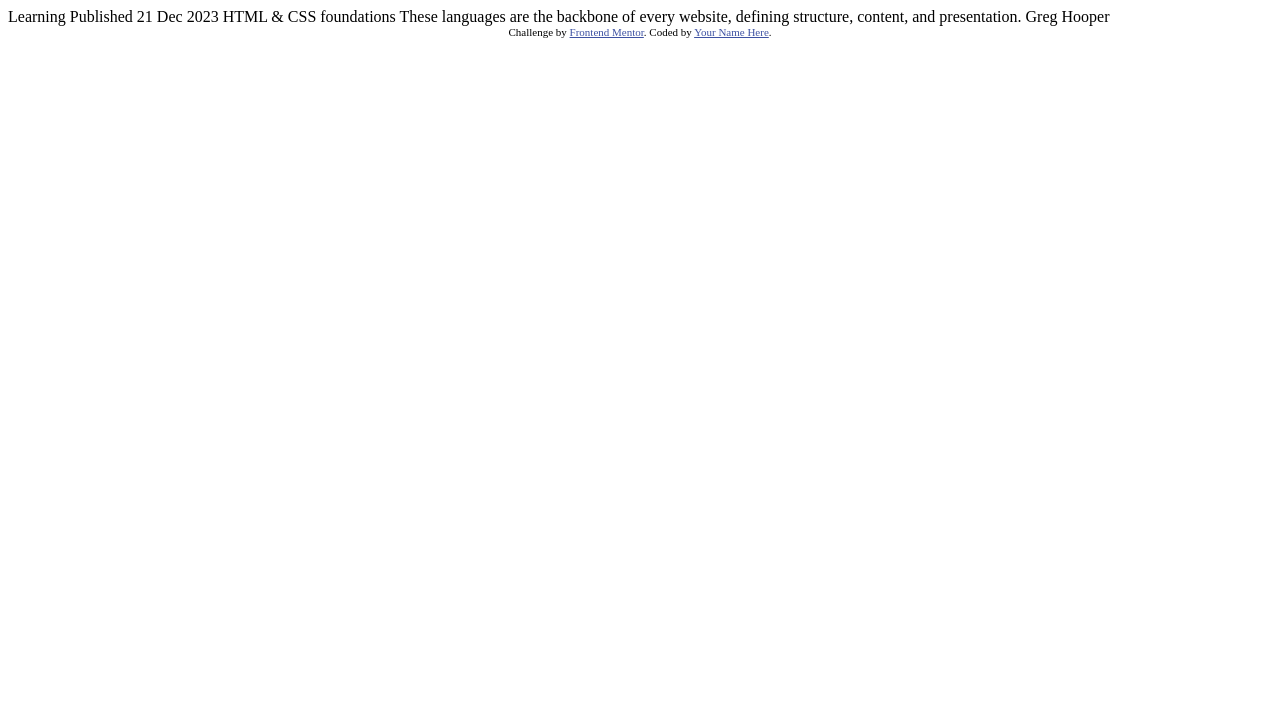
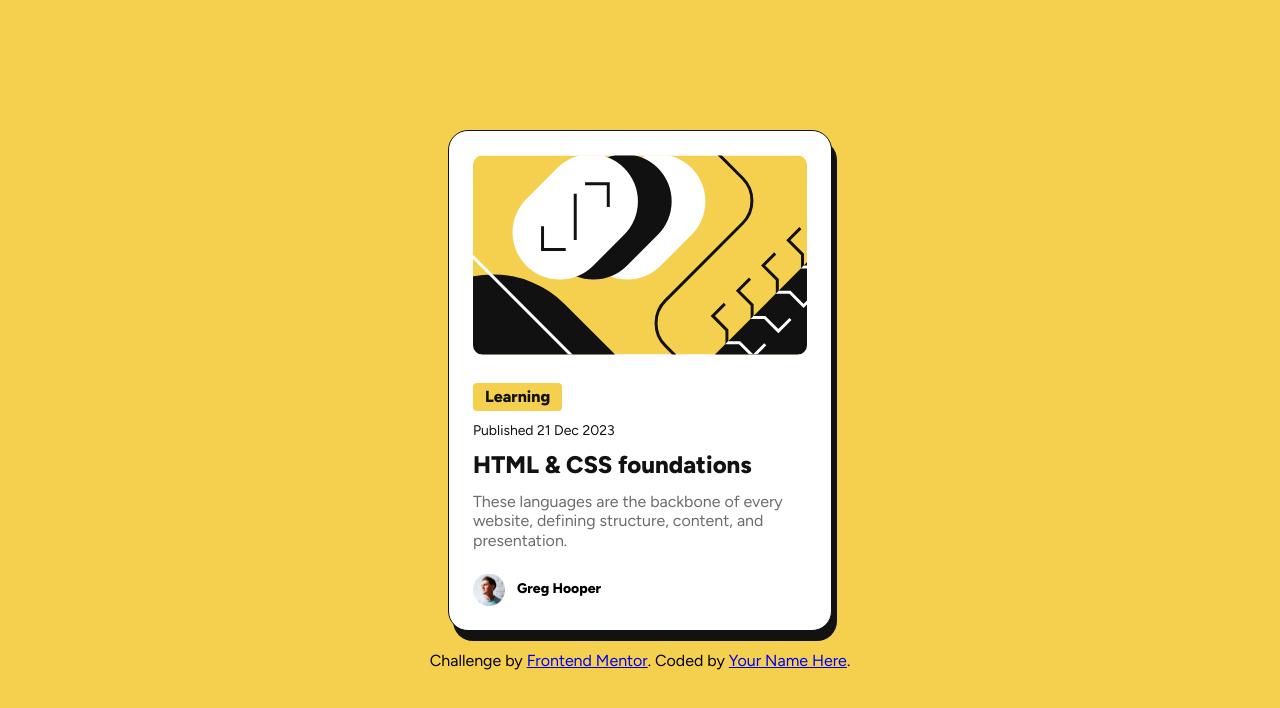
Before and after one commit to ichanmsngkyy/FrontendMentor-Projects, a plain HTML site: page blog_preview/index.html in a window 1280 px wide. Drawn offline with Linux system fonts and the light colour scheme.

Commit message:
Done BLOG

```diff
--- a/blog_preview/index.html
+++ b/blog_preview/index.html
@@ -1,34 +1,47 @@
 <!DOCTYPE html>
 <html lang="en">
   <head>
-  <meta charset="UTF-8">
-  <meta name="viewport" content="width=device-width, initial-scale=1.0"> <!-- displays site properly based on user's device -->
+    <meta charset="UTF-8" />
+    <meta name="viewport" content="width=device-width, initial-scale=1.0" />
+    <!-- displays site properly based on user's device -->
 
-  <link rel="icon" type="image/png" sizes="32x32" href="./assets/images/favicon-32x32.png">
+    <link
+      rel="icon"
+      type="image/png"
+      sizes="32x32"
+      href="./assets/images/favicon-32x32.png"
+    />
 
     <title>Frontend Mentor | Blog preview card</title>
 
     <!-- Feel free to remove these styles or customise in your own stylesheet 👍 -->
-  <style>
-    .attribution { font-size: 11px; text-align: center; }
-    .attribution a { color: hsl(228, 45%, 44%); }
-  </style>
+    <link rel="stylesheet" href="style.css" />
   </head>
   <body>
+    <div class="card">
+      <div class="image">
+        <img src="assets/images/illustration-article.svg" alt="Background" />
+      </div>
+      <div class="content">
+        <div class="learn">Learning</div>
+        <div class="publish">Published 21 Dec 2023</div>
+        <div class="title">HTML & CSS foundations</div>
+        <div class="description">
+          These languages are the backbone of every
+          website, defining structure, content, and presentation.
+        </div>
+      </div>
 
-  Learning
-
-  Published 21 Dec 2023
-
-  HTML & CSS foundations
-
-  These languages are the backbone of every website, defining structure, content, and presentation.
-
-  Greg Hooper
+      <div class="author">
+        <img src="assets/images/image-avatar.webp"
+        alt="profile">Greg Hooper</div>
+    </div>
 
     <div class="attribution">
-    Challenge by <a href="https://www.frontendmentor.io?ref=challenge" target="_blank">Frontend Mentor</a>.
-    Coded by <a href="#">Your Name Here</a>.
+      Challenge by
+      <a href="https://www.frontendmentor.io?ref=challenge" target="_blank"
+        >Frontend Mentor</a
+      >. Coded by <a href="#">Your Name Here</a>.
     </div>
   </body>
 </html>
--- /dev/null
+++ b/blog_preview/style.css
@@ -0,0 +1,108 @@
+@import url("https://fonts.googleapis.com/css2?family=Figtree:ital,wght@0,300..900;1,300..900&display=swap");
+
+:root {
+  --yellow: hsl(47, 88%, 63%);
+  --white: hsl(0, 0%, 100%);
+  --gray500: hsl(0, 0%, 42%);
+  --gray950: hsl(0, 0%, 7%);
+}
+
+* {
+  margin: 0;
+  padding: 0;
+  box-sizing: border-box;
+  line-height: 1.2em;
+}
+
+html,
+body {
+  display: flex;
+  flex-direction: column;
+  font-size: 16px;
+  font-family: "Figtree";
+  background-color: var(--yellow);
+  align-items: center;
+  justify-content: center;
+  min-height: 100vh;
+  overflow-x: hidden;
+}
+
+img {
+  border-radius: 10px;
+  height: 200px;
+  width: 100%;
+  object-fit: cover;
+}
+
+.card {
+  background-color: var(--white);
+  display: flex;
+  flex-direction: column;
+  padding: 24px;
+  width: 384px;
+  max-width: fit-content;
+  max-height: fit-content;
+  justify-items: flex-start;
+  border-radius: 20px;
+  border: 1px solid var(--gray950);
+  font-size: 16px;
+  gap: 24px;
+  flex: 1;
+  box-shadow: 5px 10px var(--gray950);
+}
+
+.content {
+  display: flex;
+  flex-direction: column;
+  gap: 12px;
+}
+
+.learn {
+  background-color: var(--yellow);
+  border-radius: 4px;
+  width: fit-content;
+  font-weight: 800;
+  justify-content: center;
+  padding: 4px 12px;
+  color: var(--gray950);
+  text-align: center;
+  font: 12px;
+}
+
+.publish {
+  color: var(--gray950);
+  font-size: 14px;
+}
+
+.title {
+  font-weight: 800;
+  color: var(--gray950);
+  font-size: 24px;
+}
+
+.description {
+  color: var(--gray500);
+}
+
+.author {
+  display: flex;
+  gap: 12px;
+  align-items: center;
+  font-size: 14px;
+  font-weight: 800;
+}
+
+.author img {
+  width: 32px;
+  height: 32px;
+}
+
+.attribution {
+  margin-top: 20px;
+}
+
+.title:hover,
+.title:focus {
+  color: var(--yellow);
+  cursor: pointer;
+}
```
Lines whose indentation alone changed are shown as unchanged.
